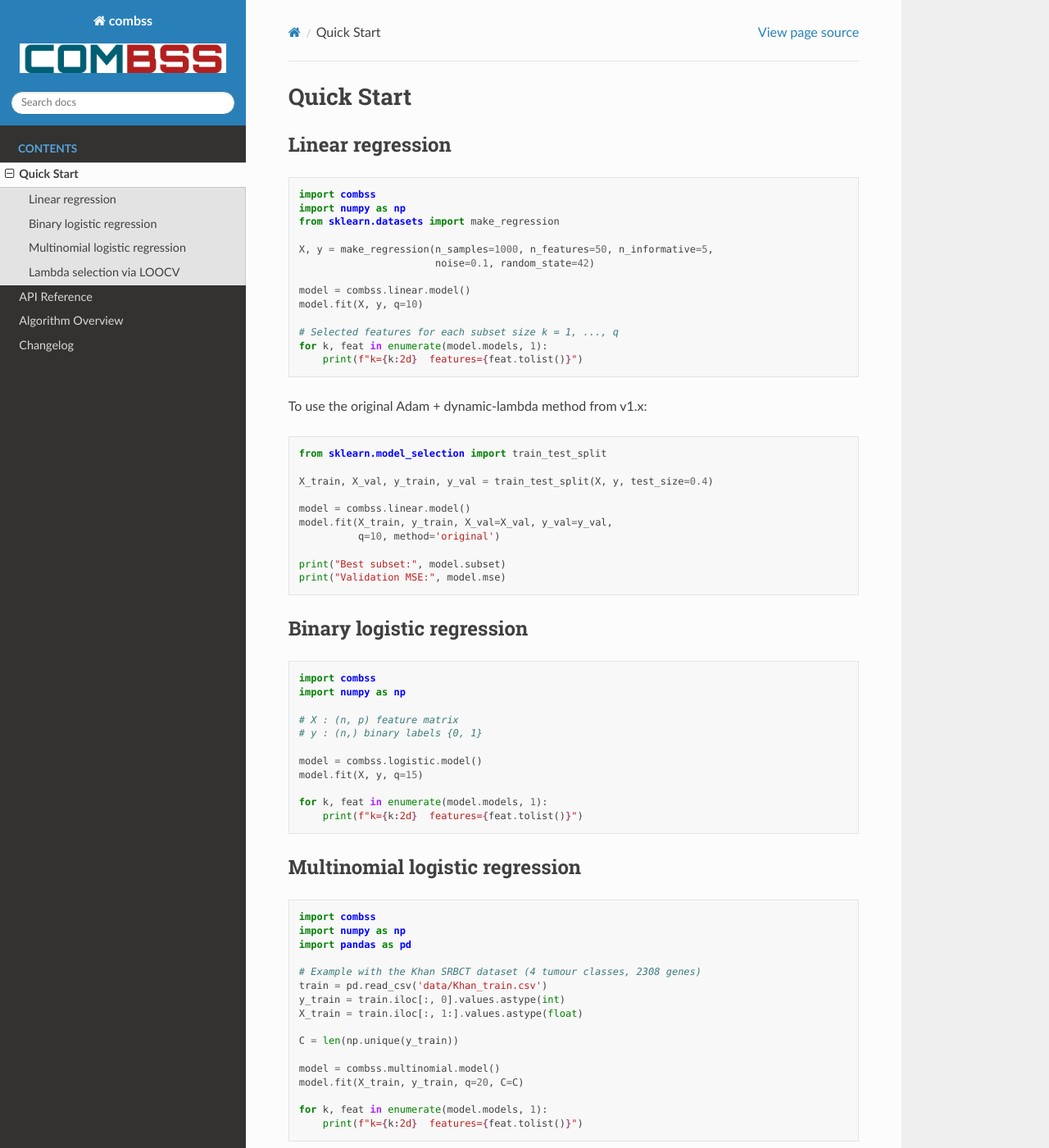
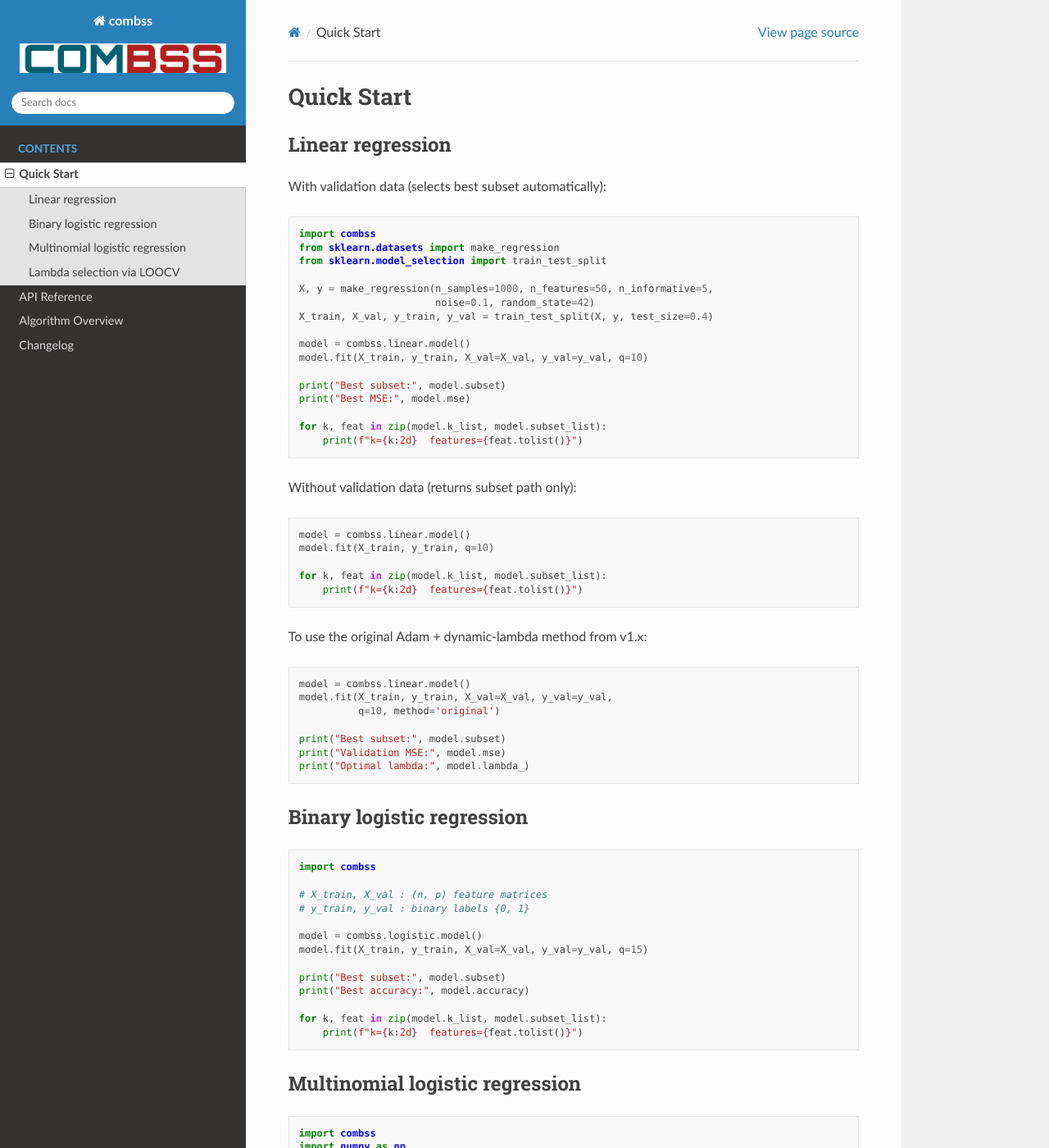
Before and after one commit to saratmoka/combss, a Sphinx documentation site: the page built from docs/quickstart.rst, in a window 1280 px wide and 1400 px high. Shown: the whole window at 82% size. Built offline with Sphinx 7.4.7 and the Read the Docs theme 3.1.0, drawn with Linux system fonts in a browser that asks for light colours; some of the changed text lies outside the part shown.

Commit message:
Fix README and docs to match current API
- Output attributes tables now match actual code for all three models
- Quick start examples use subset_list/k_list instead of removed models attr
- Added patience/min_k to FW parameter table
- Renamed patience to gd_patience in original parameter table
- Separate output attribute tables for FW and original methods
- Logistic/multinomial show accuracy (not mse) in their attribute tables
- Fixed quickstart.rst examples

```diff
--- a/docs/quickstart.rst
+++ b/docs/quickstart.rst
@@ -4,29 +4,40 @@ Quick Start
 Linear regression
 -----------------
 
+With validation data (selects best subset automatically):
+
 .. code-block:: python
 
    import combss
-   import numpy as np
    from sklearn.datasets import make_regression
+   from sklearn.model_selection import train_test_split
 
    X, y = make_regression(n_samples=1000, n_features=50, n_informative=5,
                           noise=0.1, random_state=42)
+   X_train, X_val, y_train, y_val = train_test_split(X, y, test_size=0.4)
 
    model = combss.linear.model()
-   model.fit(X, y, q=10)
+   model.fit(X_train, y_train, X_val=X_val, y_val=y_val, q=10)
 
-   # Selected features for each subset size k = 1, ..., q
-   for k, feat in enumerate(model.models, 1):
+   print("Best subset:", model.subset)
+   print("Best MSE:", model.mse)
+
+   for k, feat in zip(model.k_list, model.subset_list):
+       print(f"k={k:2d}  features={feat.tolist()}")
+
+Without validation data (returns subset path only):
+
+.. code-block:: python
+
+   model = combss.linear.model()
+   model.fit(X_train, y_train, q=10)
+
+   for k, feat in zip(model.k_list, model.subset_list):
        print(f"k={k:2d}  features={feat.tolist()}")
 
 To use the original Adam + dynamic-lambda method from v1.x:
 
 .. code-block:: python
-
-   from sklearn.model_selection import train_test_split
-
-   X_train, X_val, y_train, y_val = train_test_split(X, y, test_size=0.4)
 
    model = combss.linear.model()
    model.fit(X_train, y_train, X_val=X_val, y_val=y_val,
@@ -34,6 +45,7 @@ To use the original Adam + dynamic-lambda method from v1.x:
 
    print("Best subset:", model.subset)
    print("Validation MSE:", model.mse)
+   print("Optimal lambda:", model.lambda_)
 
 Binary logistic regression
 --------------------------
@@ -41,15 +53,17 @@ Binary logistic regression
 .. code-block:: python
 
    import combss
-   import numpy as np
 
-   # X : (n, p) feature matrix
-   # y : (n,) binary labels {0, 1}
+   # X_train, X_val : (n, p) feature matrices
+   # y_train, y_val : binary labels {0, 1}
 
    model = combss.logistic.model()
-   model.fit(X, y, q=15)
+   model.fit(X_train, y_train, X_val=X_val, y_val=y_val, q=15)
 
-   for k, feat in enumerate(model.models, 1):
+   print("Best subset:", model.subset)
+   print("Best accuracy:", model.accuracy)
+
+   for k, feat in zip(model.k_list, model.subset_list):
        print(f"k={k:2d}  features={feat.tolist()}")
 
 Multinomial logistic regression
@@ -63,15 +77,22 @@ Multinomial logistic regression
 
    # Example with the Khan SRBCT dataset (4 tumour classes, 2308 genes)
    train = pd.read_csv('data/Khan_train.csv')
+   test  = pd.read_csv('data/Khan_test.csv')
+
    y_train = train.iloc[:, 0].values.astype(int)
    X_train = train.iloc[:, 1:].values.astype(float)
+   y_test  = test.iloc[:, 0].values.astype(int)
+   X_test  = test.iloc[:, 1:].values.astype(float)
 
    C = len(np.unique(y_train))
 
    model = combss.multinomial.model()
-   model.fit(X_train, y_train, q=20, C=C)
+   model.fit(X_train, y_train, X_val=X_test, y_val=y_test, q=20, C=C)
 
-   for k, feat in enumerate(model.models, 1):
+   print("Best subset:", model.subset)
+   print("Best accuracy:", model.accuracy)
+
+   for k, feat in zip(model.k_list, model.subset_list):
        print(f"k={k:2d}  features={feat.tolist()}")
 
 Lambda selection via LOOCV
```
Also changed, not shown: README.md (+95 -33 lines).
